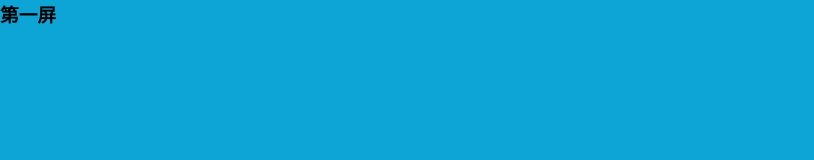
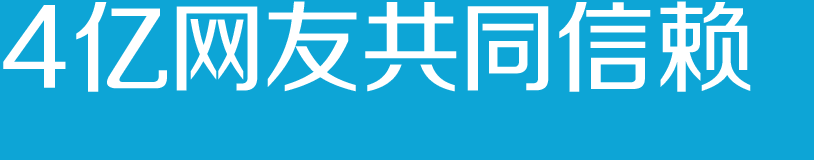
Before and after one commit to Big-stone/360-Demo, a plain HTML site: page index.html in a window 1280 px wide. Shown: the whole page, without its empty margins (0-814 px from the left). Drawn offline with Linux system fonts and the light colour scheme.

Commit message:
test-vscode

```diff
--- a/index.html
+++ b/index.html
@@ -9,9 +9,23 @@
 </head>
 <body>
   <div id="dowebok">
-    <div class="section">
-        <h3>第一屏</h3>
-    </div>
+		<div class="section first">
+			<!-- LOGO -->
+			<div class="logo"></div>
+			<!-- 文字 -->
+			<div class="text">
+				<img src="./images/text_1.png" alt="">
+				<img src="./images/text_2.png" alt="">
+				<img src="./images/text_3.png" alt="">
+				<img src="./images/text_4.png" alt="">
+				<img src="./images/text_5.png" alt="">
+				<img src="./images/text_6.png" alt="">
+				<img src="./images/text_7.png" alt="">
+				<img src="./images/text_8.png" alt="">
+			</div>
+			<!-- 信息 -->
+			<div class="info"></div>
+		</div>
     <div class="section">
         <h3>第二屏</h3>
     </div>
```
